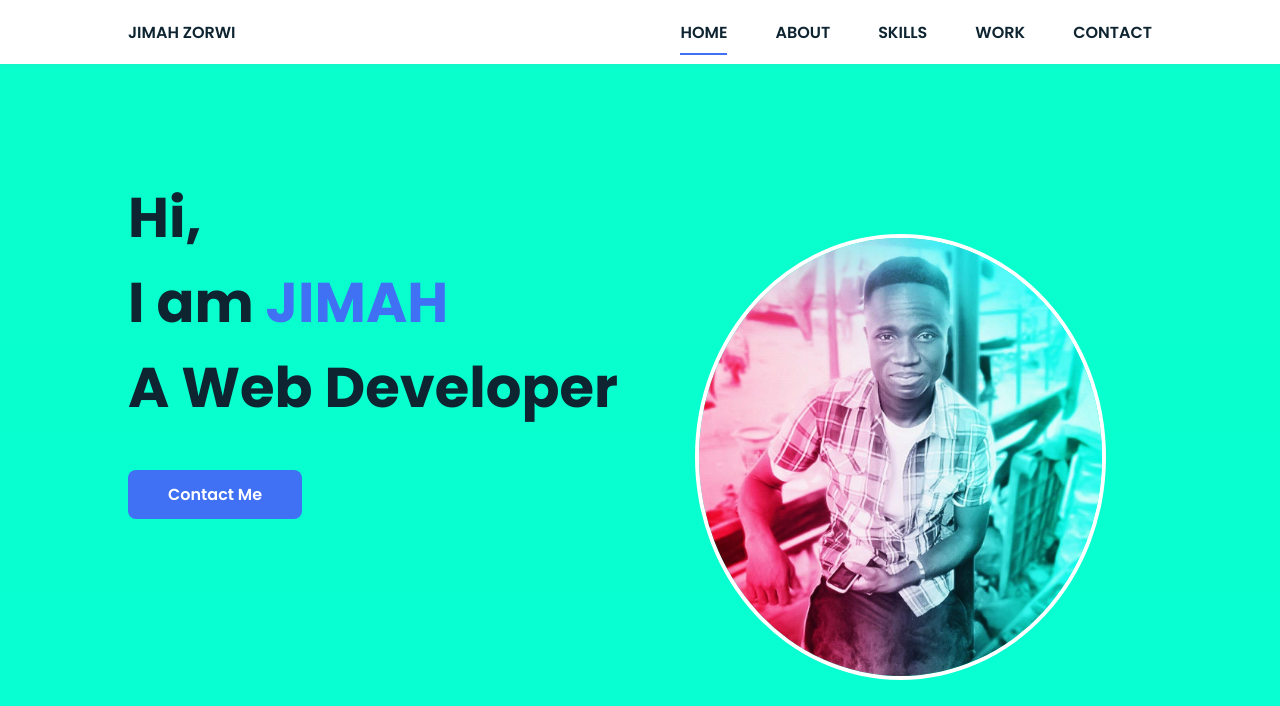
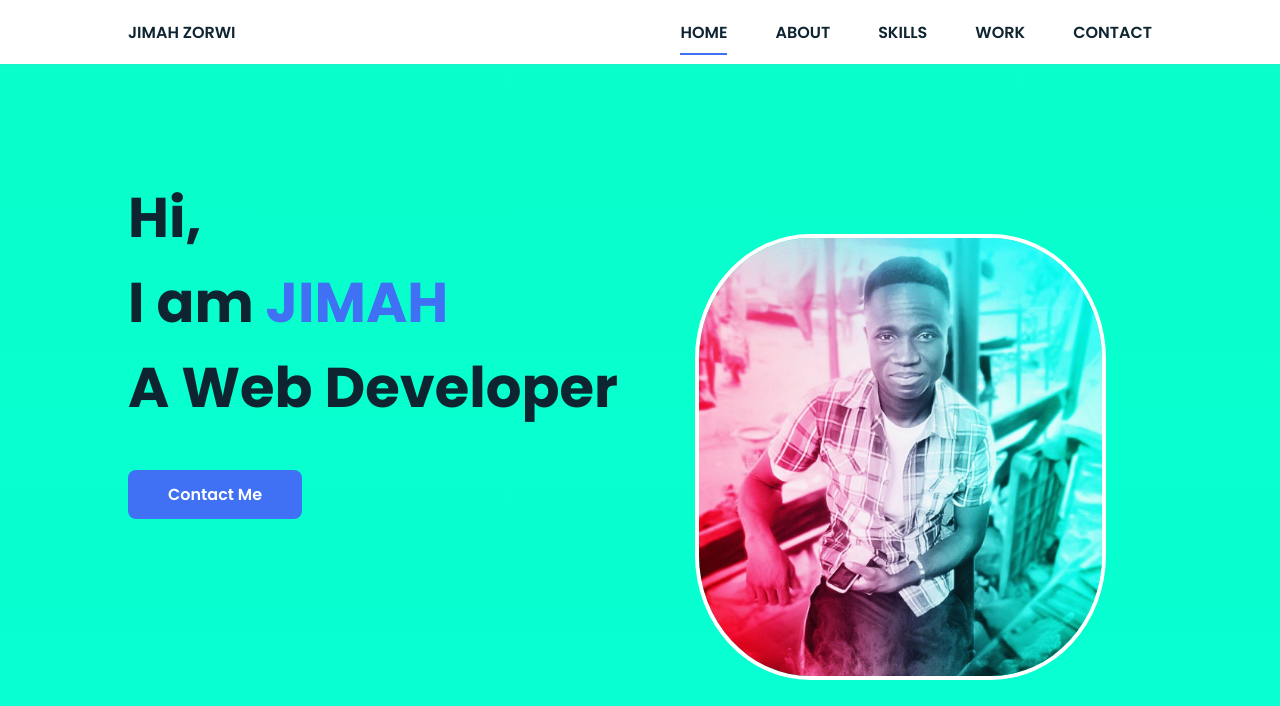
Before and after one commit to iamjimah/port, a plain HTML site: page index.html in a window 1280 px wide. Shown: the top 706 px of the page. Drawn offline with nearby package versions, Linux system fonts and the light colour scheme.

Commit message:
updated border radius

```diff
--- a/assets/scss/main.css
+++ b/assets/scss/main.css
@@ -132,7 +132,7 @@ img {
 }
 
 #prof {
-  border-radius: 50%;
+  border-radius: 28%;
   border: 4px solid #ffffff;
   width: 90%;
 }
```
